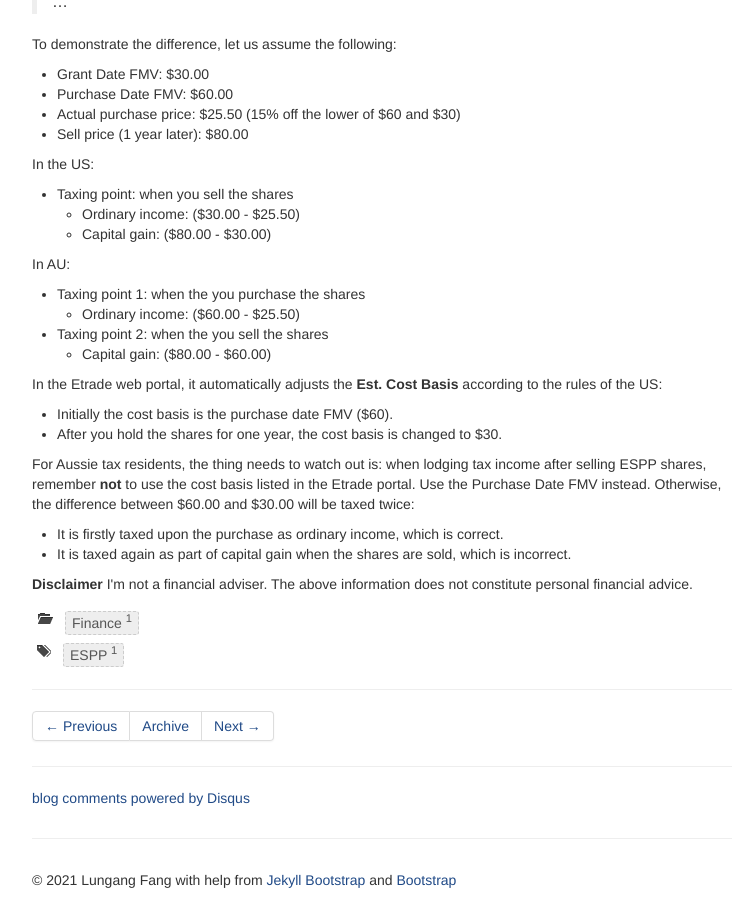
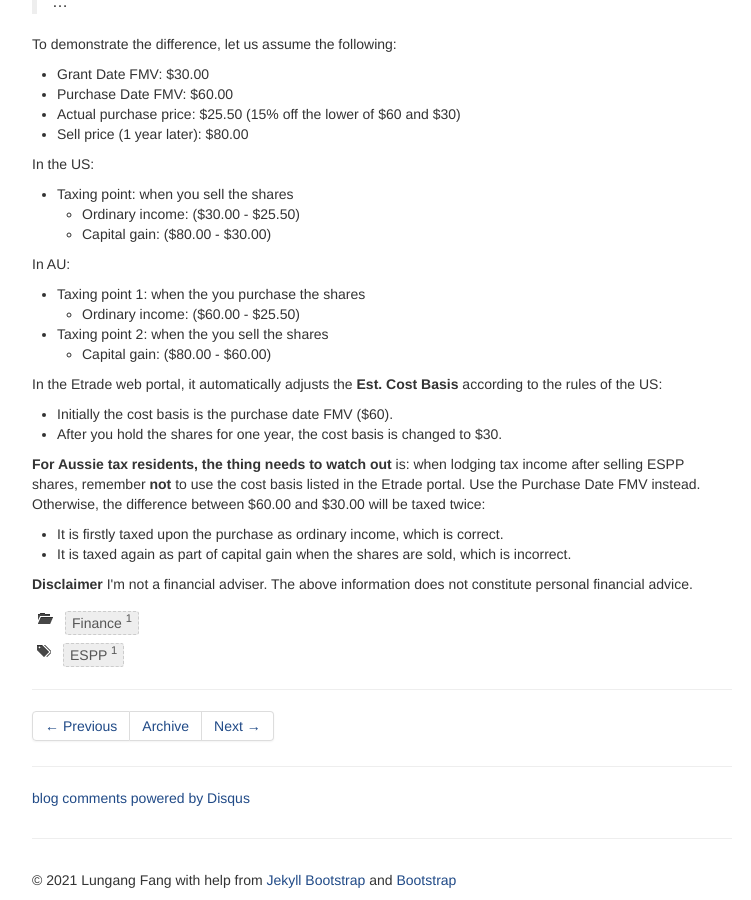
Before and after one commit to lgfang/lgfang.github.io, a Jekyll site: the page built from _posts/2020-03-04-espp-tax.html, in a window 1280 px wide and 900 px high, scrolled down 798 px. Shown: the whole window, without its empty margins (258-1009 px from the left). Built offline with Jekyll 4.4.1, drawn with Linux system fonts in a browser that asks for light colours; comment, search, counter and statistics services are not loaded.

```diff
--- a/_posts/2020-03-04-espp-tax.html
+++ b/_posts/2020-03-04-espp-tax.html
@@ -112,7 +112,7 @@ according to the rules of the US:
 </ul>
 
 <p>
-For Aussie tax residents, the thing needs to watch out is: when lodging tax
+<b>For Aussie tax residents, the thing needs to watch out</b> is: when lodging tax
 income after selling ESPP shares, remember <b>not</b> to use the cost basis listed in
 the Etrade portal. Use the Purchase Date FMV instead. Otherwise, the difference
 between $60.00 and $30.00 will be taxed twice:
```
